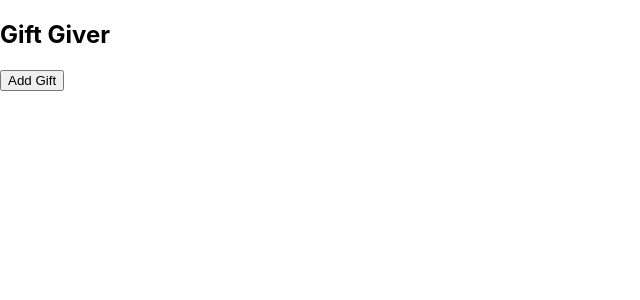
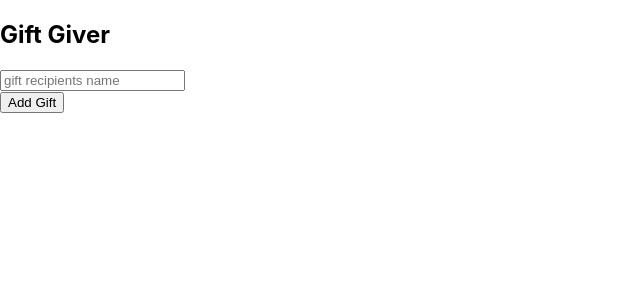
Before and after one commit to gabebravo/enzyme-basic-tdd, a React (Create React App) app: page / in a window 1280 px wide. Shown: the top 300 px of the page, without its empty margins (0-640 px from the left). Built offline with nearby package versions, Linux system fonts and the light colour scheme.

Commit message:
Started testing the gift component

```diff
--- a/src/components/App.js
+++ b/src/components/App.js
@@ -1,4 +1,5 @@
 import React, { Component } from 'react';
+import Gift from './Gift';
 
 export default class App extends Component {
   state = {
@@ -17,6 +18,7 @@ export default class App extends Component {
     return (
       <div>
         <h2>Gift Giver</h2>
+        <Gift />
         <button onClick={this.addGift}>Add Gift</button>
         <div id="gifts-wrapper">
           {this.state.gifts && this.renderGifts(this.state.gifts)}
--- /dev/null
+++ b/src/components/Gift.js
@@ -0,0 +1,23 @@
+import React, { Component } from 'react';
+
+export default class Gift extends Component {
+  state = {
+    person: '',
+    present: ''
+  };
+
+  handleChange = ev => this.setState({ person: ev.target.value });
+
+  render() {
+    return (
+      <div>
+        <input
+          onChange={this.handleChange}
+          placeholder="gift recipients name"
+          className="input-person"
+          name="person"
+        />
+      </div>
+    );
+  }
+}
```
Also changed, not shown: 2 other files (tests, documents, lock files or other folders).
